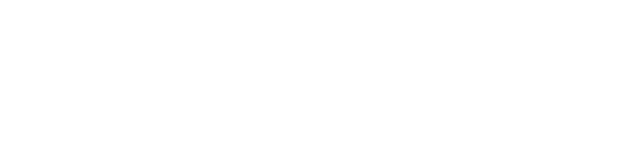
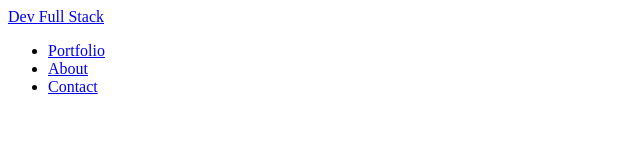
Before and after one commit to Zemiro014/nivelamento-html-css, a plain HTML site: page index.html in a window 1280 px wide. Shown: the whole page, without its empty margins (0-640 px from the left). Drawn offline with Linux system fonts and the light colour scheme.

Commit message:
Estrutura da navegacao

```diff
--- a/index.html
+++ b/index.html
@@ -10,7 +10,12 @@
 <body>
     <header>
         <nav>
-
+            <a href="#">Dev Full Stack</a>
+            <ul>
+                <li><a href="#portfolio">Portfolio</a></li>
+                <li><a href="#">About</a></li>
+                <li><a href="https://github.com/Zemiro014" target="_blank">Contact</a></li>
+            </ul>
         </nav>
     </header>
     <main>
```
